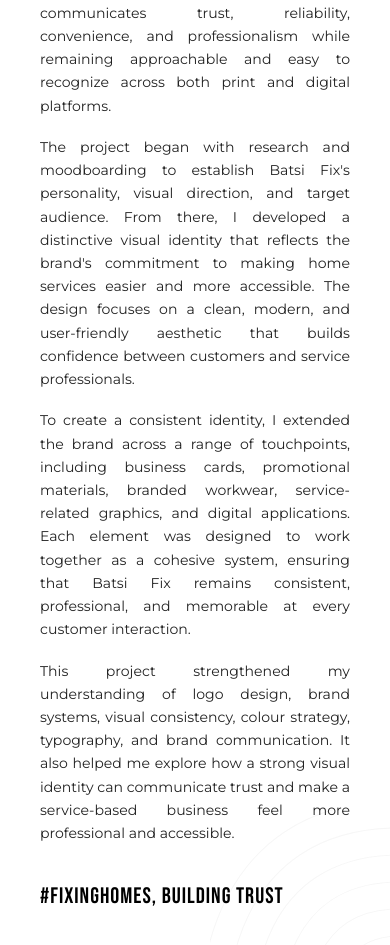
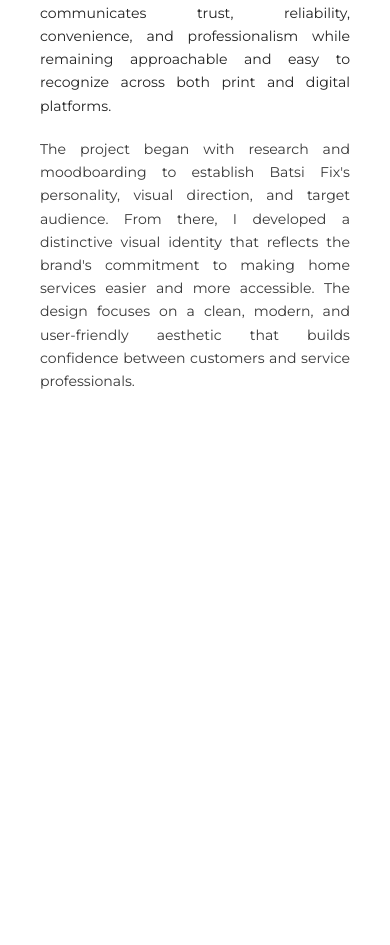
Before and after one commit to Thabisomaqhawengwenya/Mehluli, a React (Vite) app: page / in a window 390 px wide. Shown: the part 10961-11906 px from the top of the page. Built offline with nearby package versions, Linux system fonts and the light colour scheme.

Commit message:
add scroll-controlled progressive reveal to brand and editorial detail sections

```diff
--- a/src/App.tsx
+++ b/src/App.tsx
@@ -69,12 +69,6 @@
   }
 `;
 
-const AnimatedParagraph = styled.p<{ $visible: boolean }>`
-  opacity: ${({ $visible }) => ($visible ? 1 : 0)};
-  transform: translateY(${({ $visible }) => ($visible ? '0' : '20px')});
-  transition: opacity 0.8s cubic-bezier(0.215, 0.61, 0.355, 1),
-              transform 0.8s cubic-bezier(0.215, 0.61, 0.355, 1);
-`;
 
 // Helper component for tilted titles
 const TiltedTitleContainer = styled.div`
@@ -623,7 +617,38 @@
   }
 `;
 
-const DetailParagraph = styled(AnimatedParagraph)`
+const DetailScrollContainer = styled.div`
+  position: relative;
+  width: 100%;
+  height: 300vh;
+  scroll-snap-align: start;
+
+  @media (max-width: 768px) {
+    height: auto;
+    scroll-snap-align: none;
+  }
+`;
+
+const DetailStickyWrapper = styled.div`
+  position: sticky;
+  top: 0;
+  width: 100%;
+  height: 100vh;
+  display: flex;
+  flex-direction: column;
+  justify-content: flex-start;
+  align-items: center;
+  overflow: visible;
+  padding: 100px 60px 140px;
+
+  @media (max-width: 768px) {
+    position: relative;
+    height: auto;
+    padding: 120px 20px 300px;
+  }
+`;
+
+const DetailParagraph = styled.p`
   font-family: 'Montserrat', sans-serif;
   font-size: 0.95rem;
   line-height: 1.65;
@@ -636,44 +661,14 @@
   }
 `;
 
-interface FadeInParagraphProps {
-  children: React.ReactNode;
-}
-
-const FadeInParagraph: React.FC<FadeInParagraphProps> = ({ children }) => {
-  const [visible, setVisible] = useState(false);
-  const ref = useRef<HTMLParagraphElement>(null);
-
-  useEffect(() => {
-    const observer = new IntersectionObserver(
-      ([entry]) => {
-        if (entry.isIntersecting) {
-          setVisible(true);
-          observer.unobserve(entry.target);
-        }
-      },
-      { threshold: 0.05, rootMargin: '0px 0px -40px 0px' }
-    );
-
-    if (ref.current) {
-      observer.observe(ref.current);
-    }
-    return () => observer.disconnect();
-  }, []);
-
-  return (
-    <DetailParagraph ref={ref} $visible={visible}>
-      {children}
-    </DetailParagraph>
-  );
-};
-
 const DetailFooter = styled.span`
   font-family: 'Bebas Neue', sans-serif;
   font-size: 1.8rem;
   letter-spacing: 1px;
   color: #000000;
   margin-top: 20px;
+  display: inline-block;
+  transition: opacity 0.2s ease-out, transform 0.2s ease-out;
 
   @media (max-width: 768px) {
     font-size: 1.4rem;
@@ -709,7 +704,12 @@
   const [activeSection, setActiveSection] = useState('cover');
   const scrollContainerRef = useRef<HTMLDivElement>(null);
   const [scrollProgress, setScrollProgress] = useState(0);
+  const [brandScrollProgress, setBrandScrollProgress] = useState(0);
+  const [editorialScrollProgress, setEditorialScrollProgress] = useState(0);
+
   const aboutOuterRef = useRef<HTMLDivElement>(null);
+  const brandOuterRef = useRef<HTMLDivElement>(null);
+  const editorialOuterRef = useRef<HTMLDivElement>(null);
 
   // Setup scroll progress listener for scrollytelling
   useEffect(() => {
@@ -717,14 +717,12 @@
     const handleScroll = () => {
       if (!ticking) {
         window.requestAnimationFrame(() => {
-          if (!aboutOuterRef.current) {
-            ticking = false;
-            return;
-          }
-          const rect = aboutOuterRef.current.getBoundingClientRect();
           const viewportHeight = window.innerHeight;
           const isMobile = window.innerWidth <= 768;
 
+          // 1. About Me progress
+          if (aboutOuterRef.current) {
+            const rect = aboutOuterRef.current.getBoundingClientRect();
             if (!isMobile) {
               const totalScrollableHeight = rect.height - viewportHeight;
               if (totalScrollableHeight > 0) {
@@ -741,6 +739,50 @@
               progress = Math.max(0, Math.min(1, progress));
               setScrollProgress(progress);
             }
+          }
+
+          // 2. Batsi Fix progress
+          if (brandOuterRef.current) {
+            const rect = brandOuterRef.current.getBoundingClientRect();
+            if (!isMobile) {
+              const totalScrollableHeight = rect.height - viewportHeight;
+              if (totalScrollableHeight > 0) {
+                const scrollTop = -rect.top;
+                let progress = scrollTop / totalScrollableHeight;
+                progress = Math.max(0, Math.min(1, progress));
+                setBrandScrollProgress(progress);
+              }
+            } else {
+              const startY = viewportHeight;
+              const endY = 300;
+              const currentY = rect.top;
+              let progress = (startY - currentY) / (startY - endY);
+              progress = Math.max(0, Math.min(1, progress));
+              setBrandScrollProgress(progress);
+            }
+          }
+
+          // 3. BMW Magazine progress
+          if (editorialOuterRef.current) {
+            const rect = editorialOuterRef.current.getBoundingClientRect();
+            if (!isMobile) {
+              const totalScrollableHeight = rect.height - viewportHeight;
+              if (totalScrollableHeight > 0) {
+                const scrollTop = -rect.top;
+                let progress = scrollTop / totalScrollableHeight;
+                progress = Math.max(0, Math.min(1, progress));
+                setEditorialScrollProgress(progress);
+              }
+            } else {
+              const startY = viewportHeight;
+              const endY = 300;
+              const currentY = rect.top;
+              let progress = (startY - currentY) / (startY - endY);
+              progress = Math.max(0, Math.min(1, progress));
+              setEditorialScrollProgress(progress);
+            }
+          }
+
           ticking = false;
         });
         ticking = true;
@@ -780,6 +822,58 @@
         translateY = 0;
       } else {
         const t = (scrollProgress - start) / (end - start);
+        opacity = t;
+        translateY = 20 - t * 20;
+      }
+    }
+
+    return {
+      opacity,
+      transform: `translateY(${translateY}px)`,
+      transition: 'opacity 0.2s ease-out, transform 0.2s ease-out',
+    };
+  };
+
+  const getBrandParagraphStyle = (index: number) => {
+    // Reveal paragraphs sequentially from progress 0.1 to 0.85
+    const start = 0.1 + index * 0.15;
+    const end = start + 0.15;
+
+    let opacity = 0;
+    let translateY = 20;
+
+    if (brandScrollProgress >= start) {
+      if (brandScrollProgress >= end) {
+        opacity = 1;
+        translateY = 0;
+      } else {
+        const t = (brandScrollProgress - start) / (end - start);
+        opacity = t;
+        translateY = 20 - t * 20;
+      }
+    }
+
+    return {
+      opacity,
+      transform: `translateY(${translateY}px)`,
+      transition: 'opacity 0.2s ease-out, transform 0.2s ease-out',
+    };
+  };
+
+  const getEditorialParagraphStyle = (index: number) => {
+    // Reveal paragraphs sequentially from progress 0.1 to 0.82
+    const start = 0.1 + index * 0.18;
+    const end = start + 0.18;
+
+    let opacity = 0;
+    let translateY = 20;
+
+    if (editorialScrollProgress >= start) {
+      if (editorialScrollProgress >= end) {
+        opacity = 1;
+        translateY = 0;
+      } else {
+        const t = (editorialScrollProgress - start) / (end - start);
         opacity = t;
         translateY = 20 - t * 20;
       }
@@ -1082,25 +1176,27 @@
         </Section>
 
         {/* Slide 10: Brand Identity Detail */}
-        <Section id="brand-detail" className="portfolio-section">
+        <DetailScrollContainer id="brand-detail" ref={brandOuterRef} className="portfolio-section">
+          <DetailStickyWrapper>
             <TopoBackground />
             <DetailTextWrapper>
               <DetailTitle>BATSI FIX</DetailTitle>
-            <FadeInParagraph>
+              <DetailParagraph style={getBrandParagraphStyle(0)}>
                 Batsi Fix is a modern home services platform created to connect homeowners and businesses with trusted, skilled professionals. The brand provides convenient access to reliable services including plumbing, electrical work, carpentry, welding, cleaning, painting, and general maintenance. The goal was to develop a visual identity that communicates trust, reliability, convenience, and professionalism while remaining approachable and easy to recognize across both print and digital platforms.
-            </FadeInParagraph>
-            <FadeInParagraph>
+              </DetailParagraph>
+              <DetailParagraph style={getBrandParagraphStyle(1)}>
                 The project began with research and moodboarding to establish Batsi Fix's personality, visual direction, and target audience. From there, I developed a distinctive visual identity that reflects the brand's commitment to making home services easier and more accessible. The design focuses on a clean, modern, and user-friendly aesthetic that builds confidence between customers and service professionals.
-            </FadeInParagraph>
-            <FadeInParagraph>
+              </DetailParagraph>
+              <DetailParagraph style={getBrandParagraphStyle(2)}>
                 To create a consistent identity, I extended the brand across a range of touchpoints, including business cards, promotional materials, branded workwear, service-related graphics, and digital applications. Each element was designed to work together as a cohesive system, ensuring that Batsi Fix remains consistent, professional, and memorable at every customer interaction.
-            </FadeInParagraph>
-            <FadeInParagraph>
+              </DetailParagraph>
+              <DetailParagraph style={getBrandParagraphStyle(3)}>
                 This project strengthened my understanding of logo design, brand systems, visual consistency, colour strategy, typography, and brand communication. It also helped me explore how a strong visual identity can communicate trust and make a service-based business feel more professional and accessible.
-            </FadeInParagraph>
-            <DetailFooter>#FIXINGHOMES, BUILDING TRUST</DetailFooter>
+              </DetailParagraph>
+              <DetailFooter style={getBrandParagraphStyle(4)}>#FIXINGHOMES, BUILDING TRUST</DetailFooter>
             </DetailTextWrapper>
-        </Section>
+          </DetailStickyWrapper>
+        </DetailScrollContainer>
 
         {/* Slide 11: Brand Identity Mockup */}
         <Section id="brand-work" className="portfolio-section">
@@ -1118,24 +1214,26 @@
         </Section>
 
         {/* Slide 13: Editorial Design Detail */}
-        <Section id="editorial-detail" className="portfolio-section">
+        <DetailScrollContainer id="editorial-detail" ref={editorialOuterRef} className="portfolio-section">
+          <DetailStickyWrapper>
             <TopoBackground />
             <DetailTextWrapper>
               <DetailTitle>BMW M30 MAGAZINE</DetailTitle>
-            <FadeInParagraph>
+              <DetailParagraph style={getEditorialParagraphStyle(0)}>
                 The BMW M30 editorial magazine was designed to celebrate the legacy, performance, and timeless design of the BMW M30 through a premium automotive editorial experience. The objective was to create a sophisticated publication that combines powerful imagery, strong typography, and engaging storytelling to communicate the character and heritage of the iconic vehicle.
-            </FadeInParagraph>
-            <FadeInParagraph>
+              </DetailParagraph>
+              <DetailParagraph style={getEditorialParagraphStyle(1)}>
                 The layouts were developed using a clean editorial grid, creating a balanced interplay among photography, typography, and negative space. High-quality automotive imagery served as the primary visual element, while bold headlines and contrasting typography were used to create a strong visual hierarchy and guide the reader through each story.
-            </FadeInParagraph>
-            <FadeInParagraph>
+              </DetailParagraph>
+              <DetailParagraph style={getEditorialParagraphStyle(2)}>
                 The magazine uses a minimal and modern colour approach, with neutral tones complemented by yellow accents to create emphasis and reinforce the performance-driven character of the BMW M30. Each spread was designed to maintain consistency while allowing the photography and editorial content to create visual impact.
-            </FadeInParagraph>
-            <FadeInParagraph>
+              </DetailParagraph>
+              <DetailParagraph style={getEditorialParagraphStyle(3)}>
                 This project strengthened my understanding of editorial hierarchy, grid systems, typography, image composition, layout design, and visual storytelling. It also allowed me to explore how editorial design can communicate the history, engineering, performance, and personality of an automotive brand through a cohesive print experience.
-            </FadeInParagraph>
+              </DetailParagraph>
             </DetailTextWrapper>
-        </Section>
+          </DetailStickyWrapper>
+        </DetailScrollContainer>
 
         {/* Slide 14: Editorial Design Mockup */}
         <Section id="editorial-work" className="portfolio-section">
```
Lines whose indentation alone changed are shown as unchanged.
